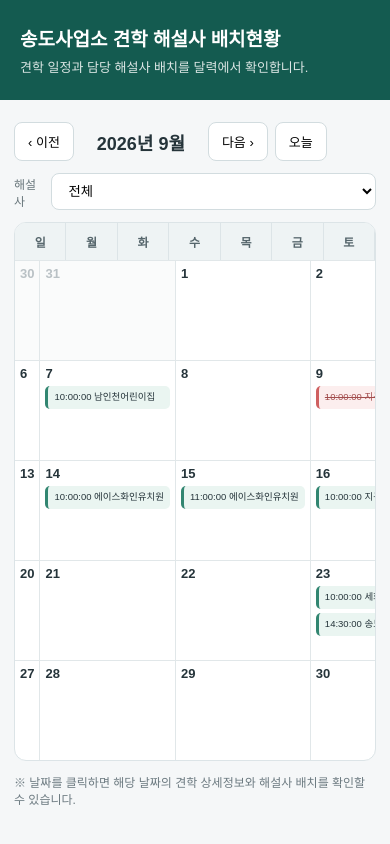
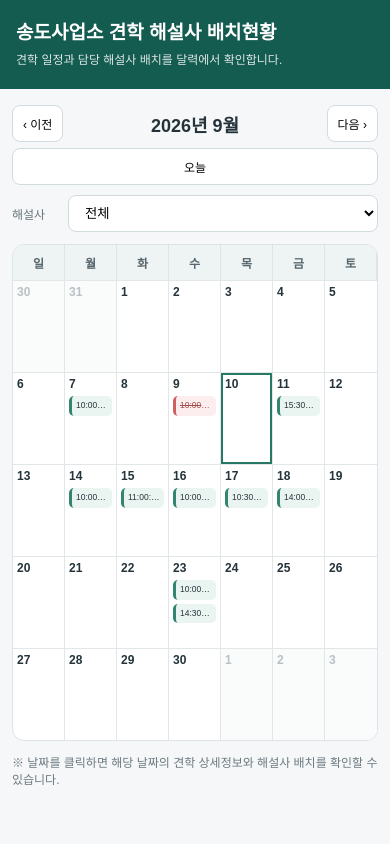
Before and after one commit to LUNCH42/guide-calendar, a plain HTML site: page index.html in a window 390 px wide. Drawn offline with Linux system fonts and the light colour scheme.

Commit message:
Add files via upload

```diff
--- a/index.html
+++ b/index.html
@@ -27,7 +27,36 @@
 .card h3{margin:0 0 10px;font-size:15px} .info{display:grid;grid-template-columns:105px 1fr;gap:6px 10px;font-size:13px}
 .label{color:#748188} .badge{display:inline-block;padding:3px 7px;border-radius:10px;font-size:10px;background:#edf1f2;margin-left:5px}
 .note{margin:12px 0;color:#6c7a80;font-size:12px}
-@media(max-width:700px){.header h1{font-size:19px}.day{min-height:100px;padding:5px}.event{font-size:9.5px}.month{width:120px;font-size:18px}.filter{width:100%}.filter select{width:100%}}
+@media(max-width:700px){
+  html,body{width:100%;max-width:100%;overflow-x:hidden}
+  .header{padding:20px 16px}
+  .header h1{font-size:19px;line-height:1.35}
+  .header p{font-size:12px;line-height:1.45}
+  .wrap{width:100%;max-width:100%;margin:16px 0;padding:0 12px}
+  .toolbar{width:100%;gap:10px}
+  .controls{width:100%;display:grid;grid-template-columns:auto 1fr auto auto;gap:6px;align-items:center}
+  .controls button{padding:9px 10px;font-size:12px;white-space:nowrap}
+  .month{width:auto;min-width:0;font-size:18px;white-space:nowrap}
+  .filter{width:100%;display:grid;grid-template-columns:48px minmax(0,1fr);gap:8px;align-items:center}
+  .filter span{white-space:nowrap}
+  .filter select{width:100%;min-width:0;max-width:100%}
+  .calendar{width:100%;max-width:100%;overflow:hidden}
+  .week,.grid{width:100%;grid-template-columns:repeat(7,minmax(0,1fr))}
+  .week div{min-width:0;padding:9px 2px}
+  .day{min-width:0;min-height:100px;padding:4px}
+  .num{font-size:12px}
+  .event{width:100%;max-width:100%;min-width:0;font-size:9px;padding:4px 4px;overflow:hidden;text-overflow:ellipsis;white-space:nowrap}
+  .more{font-size:9px}
+  .modal{width:100%;max-width:100%}
+  .card{margin:10px 12px;padding:12px}
+  .info{grid-template-columns:84px minmax(0,1fr);font-size:12px}
+}
+@media(max-width:390px){
+  .controls{grid-template-columns:auto 1fr auto}
+  .controls button:last-child{grid-column:1 / -1;width:100%}
+  .day{min-height:92px}
+  .event{font-size:8.5px}
+}
 </style></head>
 <body>
 <header class="header"><h1>송도사업소 견학 해설사 배치현황</h1><p>견학 일정과 담당 해설사 배치를 달력에서 확인합니다.</p></header>
```
